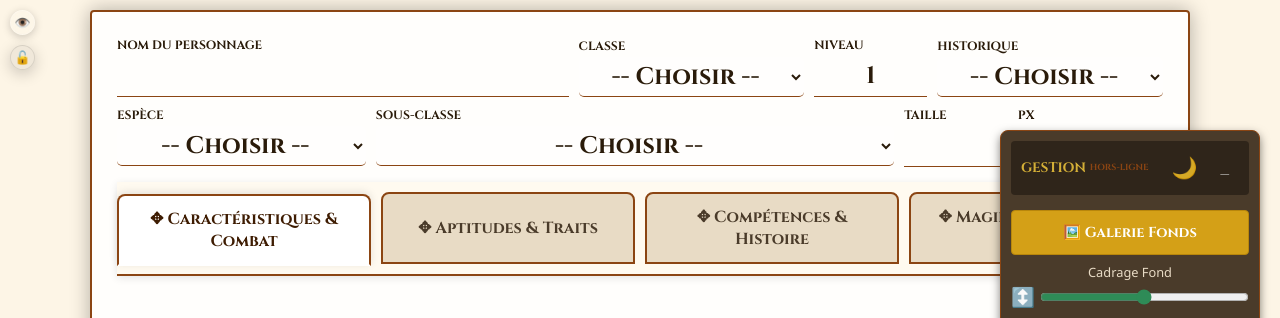
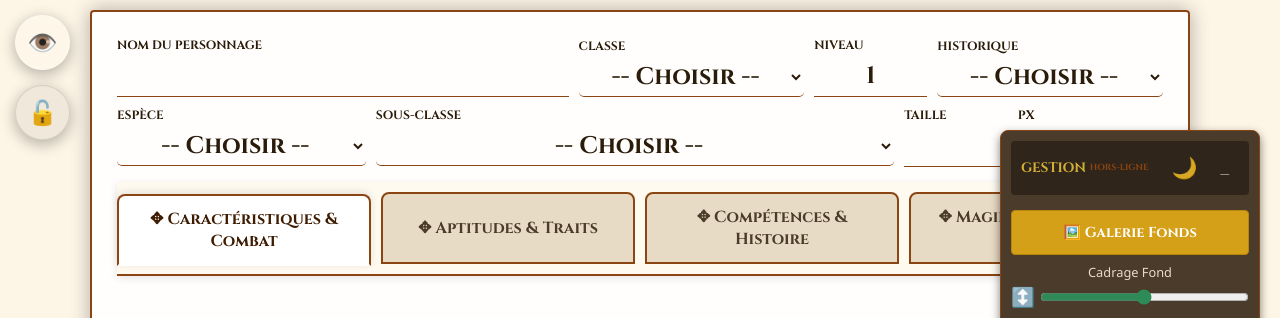
Before and after one commit to FranckV75/dnd2024-character-sheet, a website: page index.html in a window 1280 px wide. Shown: the top 318 px of the page. Drawn offline with nearby package versions, Linux system fonts and the light colour scheme; a web font is replaced by a local one.

Commit message:
fix: prevent saveData during applyFormData with _isLoading guard + enlarge cinema/lock buttons to 55px

```diff
--- a/css/style.css
+++ b/css/style.css
@@ -2724,22 +2724,22 @@ input[type=range] {
 /* Le bouton reste visible et accessible */
 #cinema-btn {
     position: fixed;
-    top: 10px;
-    left: 10px;
+    top: 15px;
+    left: 15px;
     z-index: 10001;
-    background: rgba(255, 255, 255, 0.1);
-    border: 1px solid rgba(255, 255, 255, 0.2);
+    background: rgba(255, 255, 255, 0.15);
+    border: 1px solid rgba(255, 255, 255, 0.3);
     border-radius: 50%;
-    width: 25px;
-    height: 25px;
+    width: 55px;
+    height: 55px;
     display: flex;
     align-items: center;
     justify-content: center;
-    font-size: 0.8rem;
+    font-size: 1.5rem;
     cursor: pointer;
-    backdrop-filter: blur(4px);
-    transition: all 0.4s ease;
-    box-shadow: 0 2px 8px rgba(0, 0, 0, 0.2);
+    backdrop-filter: blur(5px);
+    transition: all 0.3s cubic-bezier(0.25, 0.8, 0.25, 1);
+    box-shadow: 0 4px 15px rgba(0, 0, 0, 0.3);
 }
 
 #cinema-btn:hover {
@@ -2830,24 +2830,24 @@ body.locked-mode .spl-name:focus {
 /* Boutons fixes */
 #lock-btn {
     position: fixed;
-    top: 45px;
-    left: 10px;
+    top: 85px;
+    left: 15px;
     z-index: 10001;
-    background: rgba(255, 255, 255, 0.1);
-    border: 1px solid rgba(255, 255, 255, 0.2);
+    background: rgba(255, 255, 255, 0.15);
+    border: 1px solid rgba(255, 255, 255, 0.3);
     border-radius: 50%;
-    width: 25px;
-    height: 25px;
+    width: 55px;
+    height: 55px;
     display: flex;
     align-items: center;
     justify-content: center;
-    font-size: 0.8rem;
+    font-size: 1.5rem;
     cursor: pointer;
-    box-shadow: 0 4px 15px rgba(0, 0, 0, 0.2);
+    box-shadow: 0 4px 15px rgba(0, 0, 0, 0.3);
     transition: all 0.3s cubic-bezier(0.25, 0.8, 0.25, 1);
 }
 #lock-btn:hover {
-    background: rgba(255, 255, 255, 0.2);
+    background: rgba(255, 255, 255, 0.25);
     transform: scale(1.1);
     box-shadow: 0 6px 20px rgba(0, 0, 0, 0.3);
 }
--- a/js/storage.js
+++ b/js/storage.js
@@ -1,6 +1,9 @@
 // =============================================================================
 // STORAGE.JS - GESTION DE LA PERSISTANCE (localStorage, import/export)
 // =============================================================================
+
+// Verrou global : empêche les sauvegardes pendant le chargement des données
+let _isLoading = false;
 
 // =============================================================================
 // NETTOYAGE DES DONNÉES LEGACY
@@ -239,6 +242,7 @@ function getFormData() {
  * @param {Object} d - DonnÃ©es Ã  appliquer
  */
 function applyFormData(d) {
+    _isLoading = true; // Bloquer toute sauvegarde pendant la restauration
     document.querySelectorAll('input, select').forEach(el => {
         if (el.name && d.hasOwnProperty(el.name)) {
             if (el.type === 'checkbox') el.checked = d[el.name];
@@ -368,6 +372,7 @@ function applyFormData(d) {
             if (ySlider) ySlider.value = vp.bgPosY;
         }
     }
+    _isLoading = false; // Restauration terminee, sauvegardes autorisees
 }
 
 // =============================================================================
@@ -378,6 +383,8 @@ function applyFormData(d) {
  * Sauvegarde les données dans localStorage et synchronise avec Supabase
  */
 async function saveData(silent = true) {
+    // Ne pas sauvegarder pendant le chargement (évite d'écraser les données partielles)
+    if (_isLoading) return;
     const data = getFormData();
 
     // 1. Sauvegarde locale (immédiate)
```
